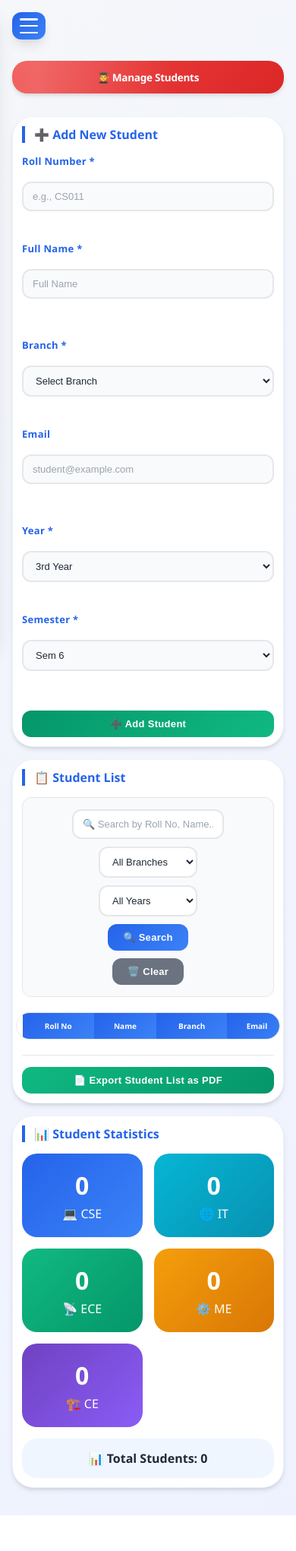
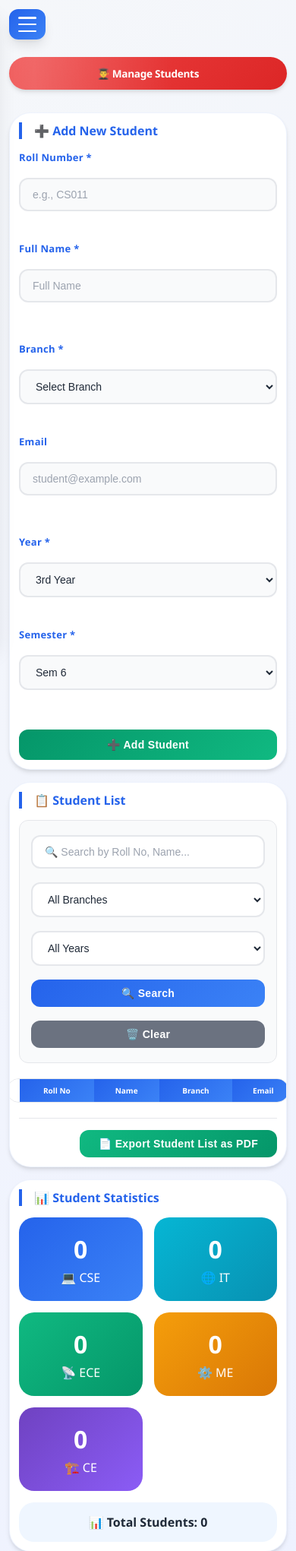
Before and after one commit to dhananjaykalambe/smart-attendance-system, a Flask app: page /admin/manage_students in a window 390 px wide. Shown: the top 2041 px of the page at 76% size. Before the commit the page ends 1994 px from the top, so only its background shows below. Run offline with Flask 3, Linux system fonts and the light colour scheme; the visitor is signed in with stand-in values (Sample User, id 1); data that the repository does not hold is empty.

Commit message:
Add files via upload

```diff
--- a/static/style.css
+++ b/static/style.css
@@ -911,54 +911,260 @@ tbody tr:nth-child(even) {
 }
 
 /* ====================================================================
-   RESPONSIVE DESIGN - Enhanced
+   RESPONSIVE DESIGN - CORRECTED
    ==================================================================== */
 
+/* Desktop: Show sidebar always, hide toggle button */
 @media (min-width: 1025px) {
-    .menu-toggle { display: none; }
-    .sidebar { transform: translateX(0) !important; }
-    .sidebar-overlay { display: none !important; }
+    .menu-toggle {
+        display: none !important;
+    }
+    .sidebar {
+        transform: translateX(0) !important;
+    }
+    .sidebar-overlay {
+        display: none !important;
+    }
+    .main {
+        margin-left: 280px !important;
+        width: calc(100% - 280px) !important;
+    }
 }
 
+/* Tablet: 769px to 1024px */
 @media (min-width: 769px) and (max-width: 1024px) {
-    .stats-grid { grid-template-columns: repeat(2, 1fr); gap: 18px; }
-    .card { padding: 22px; }
-    .sidebar { width: 260px; }
-    .main { margin-left: 260px; width: calc(100% - 260px); }
+    .stats-grid {
+        grid-template-columns: repeat(2, 1fr);
+        gap: 18px;
+    }
+    .card {
+        padding: 22px;
+    }
+    .sidebar {
+        width: 260px;
+    }
+    .main {
+        margin-left: 260px;
+        width: calc(100% - 260px);
+        padding: 20px 20px;
+    }
+    .menu-toggle {
+        display: none !important;
+    }
 }
 
+/* Mobile: 768px and below - FIXED */
 @media (max-width: 768px) {
-    .menu-toggle { display: block; z-index: 1000; background: linear-gradient(135deg, var(--primary), var(--primary-light)); }
-    .sidebar { transform: translateX(-100%); width: 280px; z-index: 1001; }
-    .sidebar.open { transform: translateX(0); }
-    .sidebar-overlay.active { display: block; z-index: 1000; }
-    .main { margin-left: 0 !important; width: 100% !important; padding: 80px 16px 20px 16px !important; }
-    .stats-grid { grid-template-columns: 1fr; gap: 14px; }
-    .stat-card h3 { font-size: 1.8rem; }
-    .form-row, .form-grid { grid-template-columns: 1fr; gap: 0; }
-    .search-box { flex-direction: column; align-items: stretch; }
-    .search-box input, .search-box select, .search-box button { width: 100%; }
-    .card h2 { font-size: 1.2rem; }
-    .header { font-size: 0.95rem; padding: 16px 20px; border-radius: var(--radius-lg); }
-    .countdown-timer { font-size: 2rem; padding: 16px 28px; }
-    th, td { padding: 10px 8px; font-size: 11px; }
-    .notice-title { flex-direction: column; align-items: flex-start; }
-    .notice-date { margin-left: 0; }
-    .notice-content { margin-left: 0; }
-    .sidebar-profile { display: none; }
+    /* Show toggle button */
+    .menu-toggle {
+        display: block !important;
+        position: fixed !important;
+        top: 16px !important;
+        left: 16px !important;
+        z-index: 1002 !important;
+        background: linear-gradient(135deg, var(--primary), var(--primary-light)) !important;
+    }
+
+    /* Sidebar hidden by default */
+    .sidebar {
+        position: fixed !important;
+        top: 0 !important;
+        left: 0 !important;
+        width: 280px !important;
+        height: 100vh !important;
+        transform: translateX(-100%) !important;
+        transition: transform 0.3s ease !important;
+        z-index: 1001 !important;
+    }
+
+    /* Sidebar when open */
+    .sidebar.open {
+        transform: translateX(0) !important;
+    }
+
+    /* Overlay */
+    .sidebar-overlay {
+        display: none !important;
+        position: fixed !important;
+        top: 0 !important;
+        left: 0 !important;
+        right: 0 !important;
+        bottom: 0 !important;
+        background: rgba(0,0,0,0.5) !important;
+        backdrop-filter: blur(4px) !important;
+        z-index: 1000 !important;
+    }
+
+    .sidebar-overlay.active {
+        display: block !important;
+    }
+
+    /* Main content - FULL WIDTH without margin */
+    .main {
+        margin-left: 0 !important;
+        width: 100% !important;
+        padding: 80px 16px 20px 16px !important;
+    }
+
+    /* Stats grid - 2 columns on tablet, 1 on phone */
+    .stats-grid {
+        grid-template-columns: repeat(2, 1fr) !important;
+        gap: 12px !important;
+    }
+
+    /* Cards */
+    .card {
+        padding: 16px !important;
+        margin-bottom: 16px !important;
+    }
+
+    .card h2 {
+        font-size: 1.2rem !important;
+        margin-bottom: 15px !important;
+    }
+
+    /* Tables - horizontal scroll */
+    .table-container {
+        overflow-x: auto !important;
+        -webkit-overflow-scrolling: touch !important;
+        margin: 15px -16px !important;
+        padding: 0 16px !important;
+        width: calc(100% + 32px) !important;
+    }
+
+    .table-container table {
+        min-width: 600px !important;
+    }
+
+    /* Forms */
+    .form-row, .form-grid {
+        grid-template-columns: 1fr !important;
+        gap: 12px !important;
+    }
+
+    /* Search box */
+    .search-box {
+        flex-direction: column !important;
+        align-items: stretch !important;
+    }
+
+    .search-box input, .search-box select, .search-box button {
+        width: 100% !important;
+        margin: 4px 0 !important;
+    }
+
+    /* Subject grid */
+    .subject-grid {
+        grid-template-columns: repeat(2, 1fr) !important;
+        gap: 10px !important;
+    }
+
+    /* Hide profile on mobile */
+    .sidebar-profile {
+        display: none !important;
+    }
+
+    /* Header padding */
+    .header {
+        padding: 16px 20px !important;
+        font-size: 0.95rem !important;
+    }
+
+    /* Countdown timer */
+    .countdown-timer {
+        font-size: 2rem !important;
+        padding: 12px 20px !important;
+    }
+
+    /* Notice board */
+    .notice-title {
+        flex-direction: column !important;
+        align-items: flex-start !important;
+    }
+
+    .notice-date {
+        margin-left: 0 !important;
+    }
+
+    .notice-content {
+        margin-left: 0 !important;
+    }
+
+    /* Action buttons in tables */
+    td .action-buttons {
+        display: flex !important;
+        flex-direction: row !important;
+        gap: 8px !important;
+        flex-wrap: wrap !important;
+    }
 }
 
+/* Very small phones (max-width: 480px) */
 @media (max-width: 480px) {
-    .main { padding: 75px 12px 16px 12px; }
-    .card { padding: 16px; }
-    .card h2 { font-size: 1.1rem; padding-left: 12px; }
-    th, td { padding: 8px 6px; font-size: 10px; }
-    .badge { padding: 2px 8px; font-size: 10px; }
-    button, .btn { padding: 10px 16px; font-size: 13px; }
-    .btn-small { padding: 4px 10px; font-size: 10px; }
-    .menu-toggle { top: 12px; left: 12px; padding: 10px 12px; }
-    .header { font-size: 0.85rem; padding: 12px 16px; }
-    .countdown-timer { font-size: 1.5rem; padding: 12px 20px; letter-spacing: 2px; }
+    .main {
+        padding: 75px 12px 16px 12px !important;
+    }
+
+    .stats-grid {
+        grid-template-columns: 1fr !important;
+    }
+
+    .subject-grid {
+        grid-template-columns: 1fr !important;
+    }
+
+    .card {
+        padding: 12px !important;
+    }
+
+    .card h2 {
+        font-size: 1rem !important;
+    }
+
+    .stat-card h3 {
+        font-size: 1.5rem !important;
+    }
+
+    .header {
+        font-size: 0.85rem !important;
+        padding: 12px 16px !important;
+    }
+
+    .menu-toggle {
+        top: 12px !important;
+        left: 12px !important;
+        padding: 10px 12px !important;
+    }
+
+    .countdown-timer {
+        font-size: 1.5rem !important;
+        padding: 10px 16px !important;
+    }
+
+    th, td {
+        padding: 8px 6px !important;
+        font-size: 10px !important;
+    }
+
+    .btn-small {
+        padding: 4px 10px !important;
+        font-size: 10px !important;
+    }
+}
+
+/* Landscape mode fix */
+@media (max-width: 768px) and (orientation: landscape) {
+    .sidebar {
+        width: 260px !important;
+    }
+
+    .stats-grid {
+        grid-template-columns: repeat(3, 1fr) !important;
+    }
+
+    .main {
+        padding: 65px 16px 16px 16px !important;
+    }
 }
 
 /* ====================================================================
@@ -1048,425 +1274,3 @@ tbody tr:nth-child(even) {
     visibility: visible;
     opacity: 1;
 }
-
-/* ====================================================================
-   COMPLETE MOBILE RESPONSIVE FIXES
-   ==================================================================== */
-
-/* Force all tables to be scrollable on mobile */
-@media (max-width: 768px) {
-    /* Make tables horizontally scrollable */
-    .table-container {
-        overflow-x: auto;
-        -webkit-overflow-scrolling: touch;
-        margin: 15px -12px;
-        padding: 0 12px;
-        width: calc(100% + 24px);
-    }
-
-    .table-container table {
-        min-width: 650px;
-        font-size: 12px;
-    }
-
-    .table-container th,
-    .table-container td {
-        padding: 10px 8px;
-        white-space: nowrap;
-    }
-
-    /* Stack cards properly */
-    .card {
-        padding: 16px;
-        margin-bottom: 16px;
-    }
-
-    .card h2 {
-        font-size: 1.1rem;
-        margin-bottom: 15px;
-    }
-
-    /* Stats grid - 2 columns on tablet, 1 on phone */
-    .stats-grid {
-        grid-template-columns: repeat(2, 1fr);
-        gap: 12px;
-    }
-
-    /* Progress bar width fix */
-    td .progress-bar-container {
-        width: 100px;
-        min-width: 80px;
-    }
-
-    /* Fix buttons on mobile */
-    .action-buttons {
-        display: flex;
-        flex-direction: column;
-        gap: 8px;
-    }
-
-    .action-buttons a,
-    .action-buttons button {
-        width: 100%;
-        margin: 0;
-    }
-
-    /* Fix export buttons */
-    .export-buttons-container,
-    .export-buttons {
-        flex-direction: column;
-        align-items: stretch;
-    }
-
-    .export-btn,
-    .export-buttons .export-btn {
-        width: 100%;
-        text-align: center;
-        justify-content: center;
-    }
-
-    /* Fix search box */
-    .search-box {
-        flex-direction: column;
-        align-items: stretch;
-    }
-
-    .search-box input,
-    .search-box select,
-    .search-box button {
-        width: 100%;
-        margin: 5px 0;
-    }
-
-    /* Fix subject grid on create session page */
-    .subject-grid {
-        grid-template-columns: repeat(2, 1fr);
-        gap: 10px;
-    }
-
-    .subject-card {
-        padding: 12px 8px;
-        font-size: 12px;
-    }
-
-    /* Fix stats cards on mobile */
-    .quick-stats,
-    .stats-banner {
-        grid-template-columns: repeat(2, 1fr);
-        gap: 12px;
-    }
-
-    /* Fix notice board on mobile */
-    .notice-item {
-        padding: 12px;
-    }
-
-    .notice-title {
-        flex-direction: column;
-        align-items: flex-start;
-        gap: 5px;
-    }
-
-    .notice-date {
-        margin-left: 0;
-        font-size: 10px;
-    }
-
-    .notice-content {
-        margin-left: 0;
-        font-size: 12px;
-        margin-top: 8px;
-    }
-
-    /* Fix form layouts */
-    .form-row,
-    .form-grid {
-        grid-template-columns: 1fr;
-        gap: 12px;
-    }
-
-    /* Fix countdown timer */
-    .countdown-timer {
-        font-size: 2rem;
-        padding: 12px 20px;
-    }
-
-    /* Fix login page */
-    .login-card {
-        margin: 0 10px;
-    }
-
-    .role-tabs {
-        gap: 3px;
-    }
-
-    .role-tab {
-        padding: 8px 4px;
-        font-size: 11px;
-    }
-}
-
-/* For very small phones (max-width: 480px) */
-@media (max-width: 480px) {
-    .stats-grid {
-        grid-template-columns: 1fr;
-    }
-
-    .quick-stats,
-    .stats-banner {
-        grid-template-columns: 1fr;
-    }
-
-    .subject-grid {
-        grid-template-columns: 1fr;
-    }
-
-    .table-container {
-        margin: 15px -8px;
-        padding: 0 8px;
-        width: calc(100% + 16px);
-    }
-
-    .table-container table {
-        min-width: 580px;
-        font-size: 11px;
-    }
-
-    .card {
-        padding: 12px;
-    }
-
-    .card h2 {
-        font-size: 1rem;
-    }
-
-    .header {
-        font-size: 0.85rem;
-        padding: 12px 15px;
-    }
-
-    .stat-card h3 {
-        font-size: 1.5rem;
-    }
-
-    .stat-card p {
-        font-size: 0.7rem;
-    }
-
-    button, .btn {
-        padding: 10px 16px;
-        font-size: 13px;
-    }
-
-    .btn-small {
-        padding: 6px 12px;
-        font-size: 11px;
-    }
-
-    .countdown-timer {
-        font-size: 1.5rem;
-        padding: 10px 16px;
-    }
-
-    .badge {
-        padding: 2px 8px;
-        font-size: 9px;
-    }
-
-    th, td {
-        padding: 8px 6px;
-        font-size: 10px;
-    }
-
-    .menu-toggle {
-        top: 12px;
-        left: 12px;
-        padding: 8px 10px;
-    }
-
-    .main {
-        padding: 70px 12px 16px 12px;
-    }
-}
-
-/* For tablets (769px - 1024px) */
-@media (min-width: 769px) and (max-width: 1024px) {
-    .stats-grid {
-        grid-template-columns: repeat(2, 1fr);
-        gap: 15px;
-    }
-
-    .quick-stats {
-        grid-template-columns: repeat(3, 1fr);
-    }
-
-    .subject-grid {
-        grid-template-columns: repeat(3, 1fr);
-    }
-
-    .table-container table {
-        min-width: 100%;
-    }
-}
-
-/* Fix for landscape orientation on mobile */
-@media (max-width: 768px) and (orientation: landscape) {
-    .sidebar {
-        width: 260px;
-    }
-
-    .stats-grid {
-        grid-template-columns: repeat(3, 1fr);
-    }
-
-    .main {
-        padding: 65px 16px 16px 16px;
-    }
-}
-
-/* Fix modal/dialog issues on mobile */
-@media (max-width: 768px) {
-    .alert {
-        padding: 12px;
-        font-size: 12px;
-    }
-
-    .progress-bar-container {
-        height: 6px;
-    }
-
-    select, input, textarea {
-        padding: 10px 12px;
-        font-size: 13px;
-    }
-
-    /* Fix tech grid on about page */
-    .tech-grid {
-        grid-template-columns: repeat(2, 1fr);
-        gap: 12px;
-    }
-
-    /* Fix features grid */
-    .features-grid {
-        grid-template-columns: 1fr;
-        gap: 12px;
-    }
-
-    /* Fix hero section */
-    .hero-section {
-        padding: 30px 20px;
-    }
-
-    .hero-section h1 {
-        font-size: 1.5rem;
-    }
-
-    .hero-section p {
-        font-size: 0.85rem;
-    }
-
-    /* Fix developer section */
-    .developer-section {
-        padding: 25px 20px;
-    }
-
-    .developer-name {
-        font-size: 1.2rem;
-    }
-}
-
-/* Hide sidebar on mobile by default, show when toggled */
-@media (max-width: 768px) {
-    .sidebar {
-        transform: translateX(-100%);
-        width: 280px;
-        z-index: 1001;
-    }
-
-    .sidebar.open {
-        transform: translateX(0);
-    }
-
-    .sidebar-overlay {
-        display: none;
-        position: fixed;
-        top: 0;
-        left: 0;
-        right: 0;
-        bottom: 0;
-        background: rgba(0,0,0,0.5);
-        z-index: 1000;
-    }
-
-    .sidebar-overlay.active {
-        display: block;
-    }
-
-    .menu-toggle {
-        display: block;
-        position: fixed;
-        top: 16px;
-        left: 16px;
-        z-index: 1002;
-        background: linear-gradient(135deg, var(--primary), var(--primary-light));
-    }
-
-    .main {
-        margin-left: 0;
-        width: 100%;
-    }
-}
-
-/* Table cell content wrapping */
-@media (max-width: 768px) {
-    td {
-        word-break: break-word;
-        white-space: normal;
-    }
-
-    .badge {
-        white-space: nowrap;
-    }
-}
-
-/* Fix progress bar in tables on mobile */
-td .progress-bar-container {
-    min-width: 80px;
-}
-
-/* Fix action buttons in tables */
-td .action-buttons {
-    display: flex;
-    flex-direction: row;
-    gap: 5px;
-    justify-content: center;
-}
-
-@media (max-width: 480px) {
-    td .action-buttons {
-        flex-direction: column;
-        gap: 8px;
-    }
-
-    td .action-buttons a,
-    td .action-buttons button {
-        width: 100%;
-    }
-}
-
-/* Fix export bottom section */
-.export-bottom {
-    text-align: right;
-    margin-top: 15px;
-    padding-top: 12px;
-}
-
-@media (max-width: 768px) {
-    .export-bottom {
-        text-align: center;
-    }
-
-    .export-bottom button {
-        width: 100%;
-    }
-}
```
Also changed, not shown: other parts of static/style.css (+25 -5 lines).
